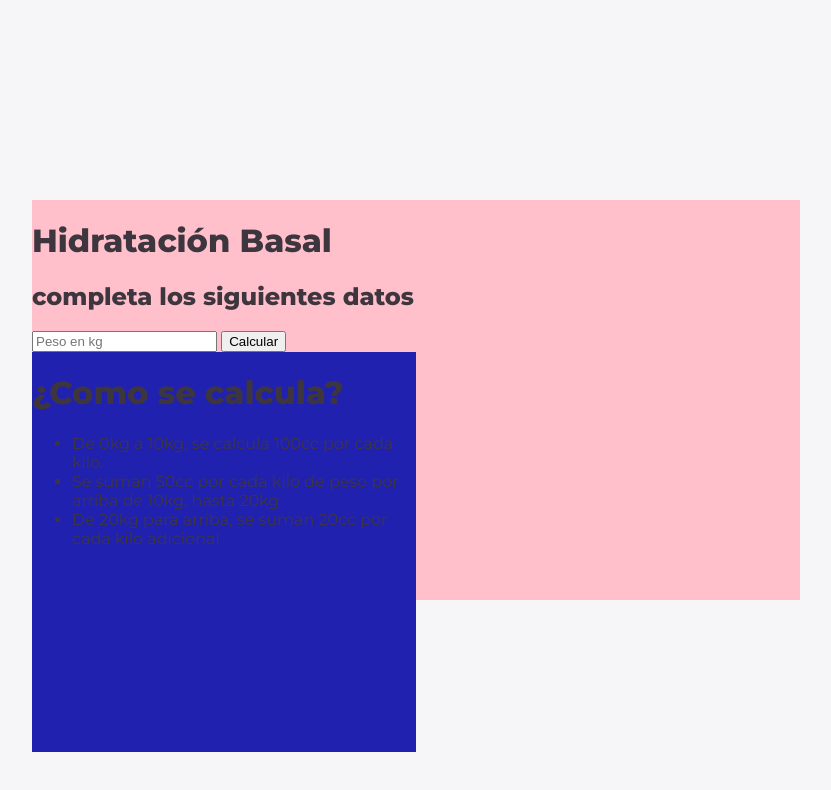
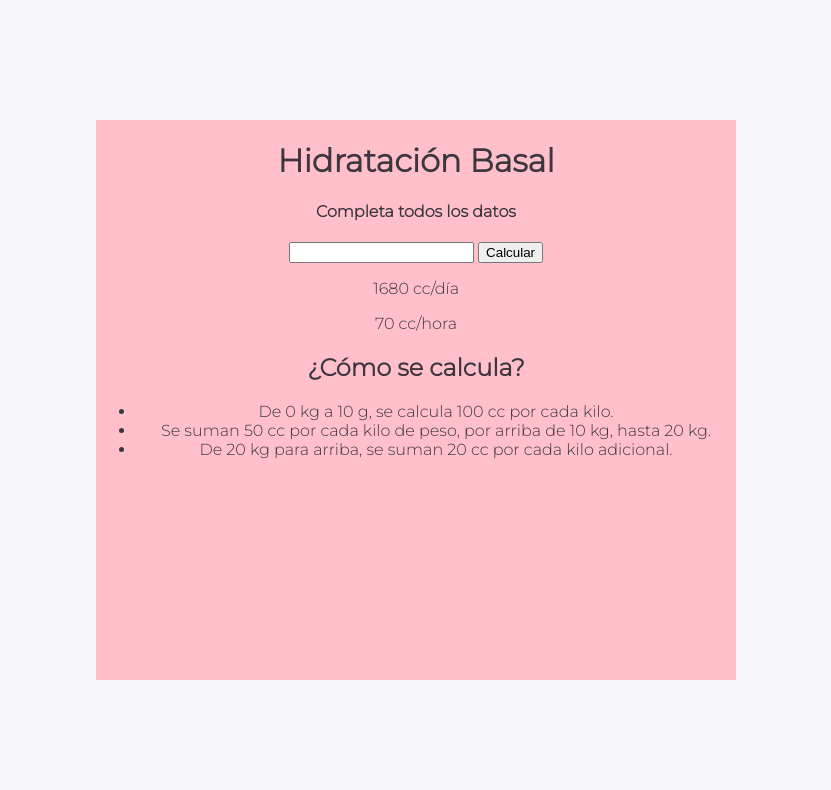
Before and after one commit to DanielFerszt/ppy-calculadora-nov, a plain HTML site: page index.html in a window 1280 px wide. Shown: the whole page, without its empty margins (224-1055 px from the left). Drawn offline with Linux system fonts and the light colour scheme.

Commit message:
Add files via upload

```diff
--- a/index.html
+++ b/index.html
@@ -1,26 +1,28 @@
+<html>
 <head>
-  <title>Calculadora de hidratación</title>
-  <meta charset="UTF-8" />
-  <link rel="stylesheet" href="style.css" />
+    <title>Calculadora de Hidratación</title>
+    <meta charset="UTF-8">
+    <link rel="stylesheet" href="style.css"/>
 </head>
 
 <body>
-  <div id="contenedor">
     <div>
-      <h1>Hidratación Basal</h1>
-      <h2>completa los siguientes datos</h2>
-      <input type="number" placeholder="Peso en kg" />
-      <button>Calcular</button>
-    </div>
-    <div id="detalle">
-      <h1>¿Como se calcula?</h1>
-      <ul>
-        <li>De 0kg a 10kg, se calcula 100cc por cada kilo.</li>
-        <li>
-          Se suman 50cc por cada kilo de peso por arriba de 10kg, hasta 20kg
-        </li>
-        <li>De 20kg para arriba, se suman 20cc por cada kilo adicional</li>
+        <h1>Hidratación Basal </h1>
+        <meta charset="UTF-8">
+       <h4> Completa todos los datos</h4>
+       <!-- comentario -->
+     <input type="number"/>
+     <button>Calcular</button>
+     <p>1680 cc/día</p>
+     <p>70 cc/hora</p>
+
+     <h2>¿Cómo se calcula?</h2>
+     <ul>
+         <li>De 0 kg a 10 g, se calcula 100 cc por cada kilo.</li>
+         <li>Se suman 50 cc por cada kilo de peso, por arriba de 10 kg, hasta 20 kg.
+          <li> De 20 kg para arriba, se suman 20 cc por cada kilo adicional.</li>
+          </li>
       </ul>
-    </div>
-  </div>
+     </div>
 </body>
+</html>
--- a/style.css
+++ b/style.css
@@ -1,23 +1,16 @@
-@import url("https://fonts.googleapis.com/css?family=Montserrat:400,800");
+@import url("https://fonts.googleapis.com/css2?family=Montserrat:wght@300&display=swap");
 
 body {
   background: #f6f5f7;
   font-family: "Montserrat", sans-serif;
   color: #3e363f;
 }
-
-#contenedor {
+div {
   background-color: pink;
-  width: 60vw;
-  height: 50vh;
+  width: 50vw;
+  height: 70vh;
   position: absolute;
   inset: 0;
   margin: auto;
+  text-align: center;
 }
-
-#detalle {
-  background-color: rgb(33, 33, 175);
-  height: 100%;
-  width: 50%;
-  float: left;
-}
```
